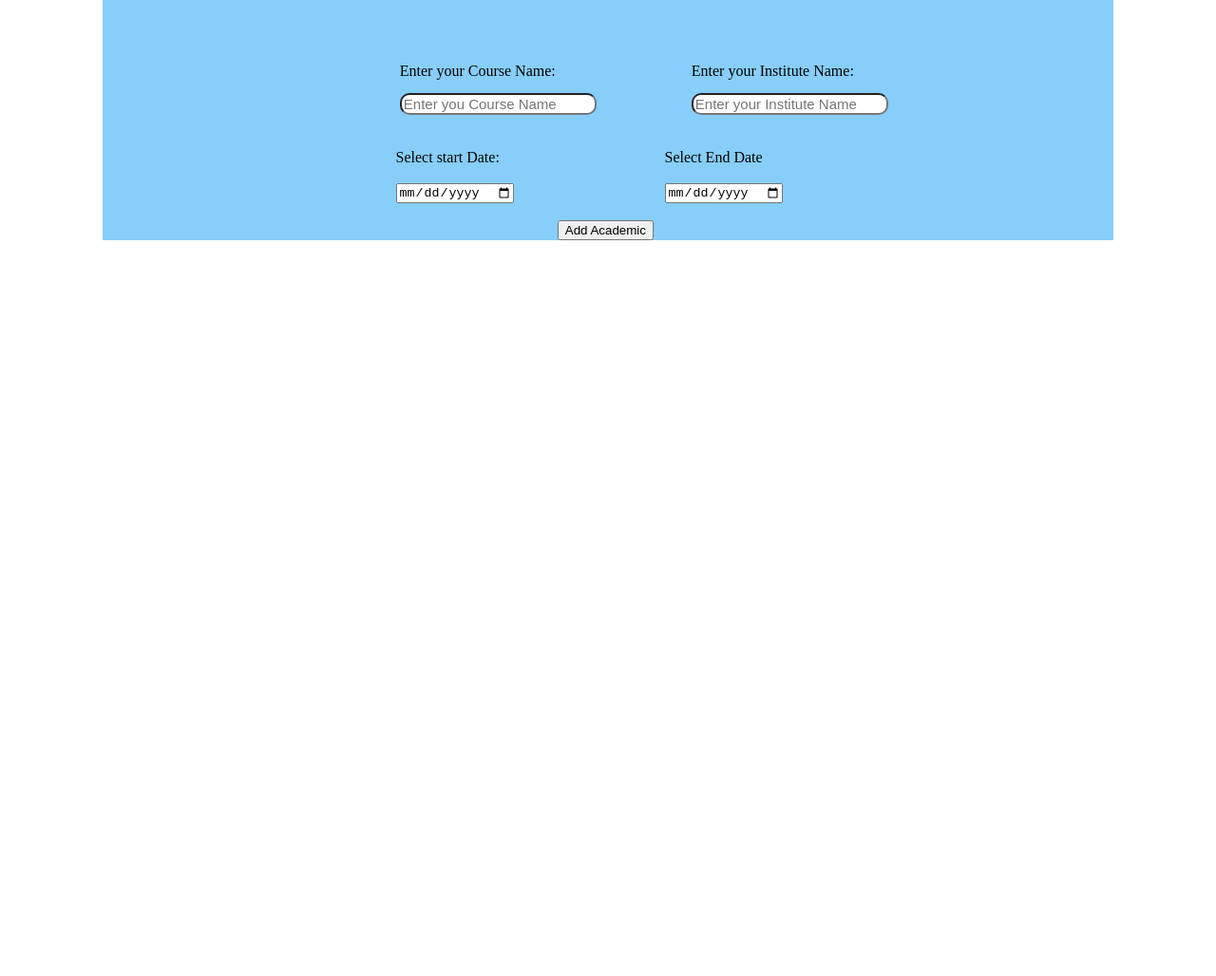
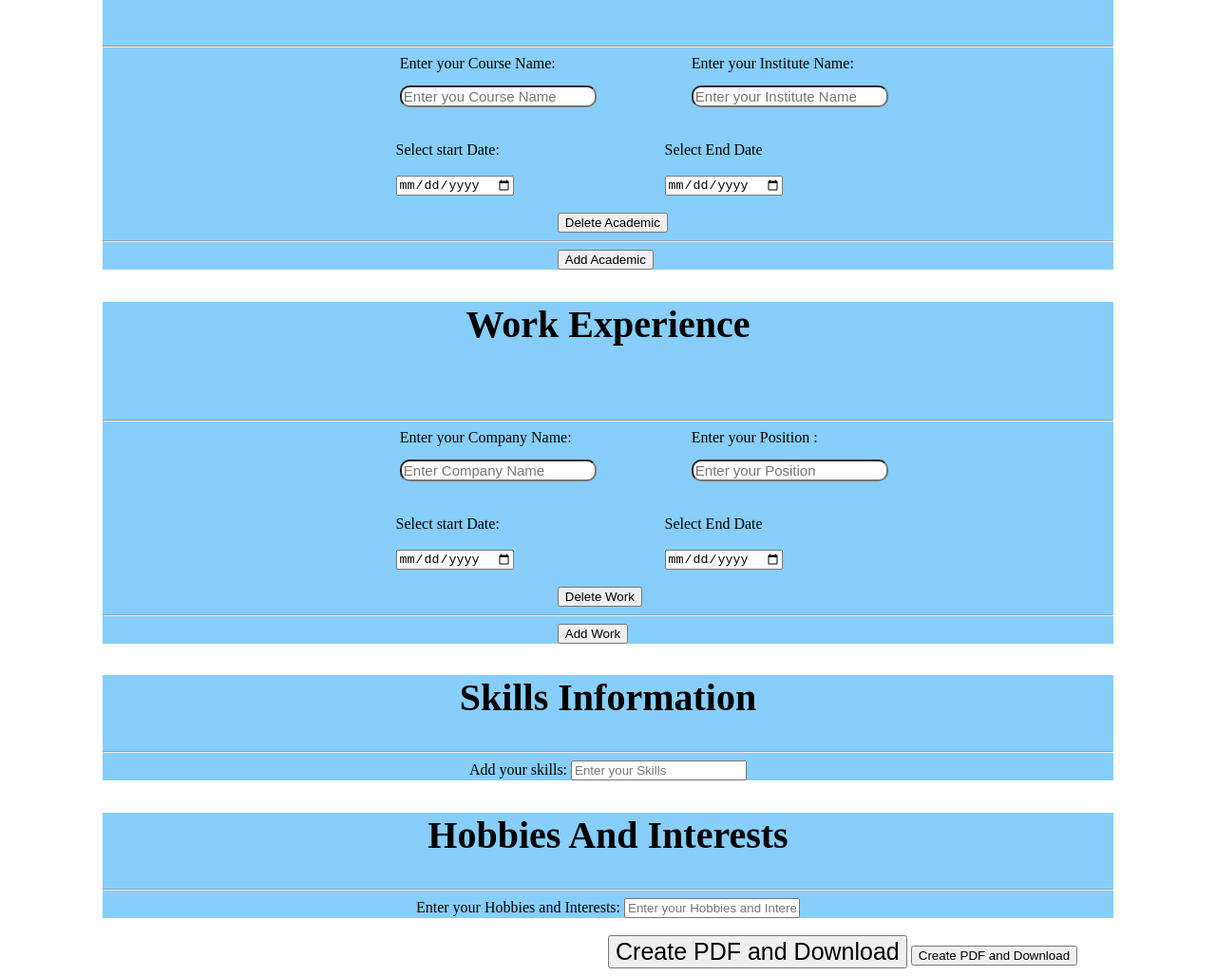
Before and after one commit to tejbijay/dapti, a website: page index.html in a window 1280 px wide. Shown: the part 869-1897 px from the top of the page at 95% size. Before the commit the page ends 1130 px from the top, so only its background shows below. Drawn offline with Linux system fonts and the light colour scheme.

Commit message:
starting js code

```diff
--- a/app.js
+++ b/app.js
@@ -9,3 +9,8 @@ image_input.addEventListener("change",function(){
     });
     reader.readAsDataURL(this.files[0]);
 })
+
+const inputfields = document.querySelector('#main_input');
+const output = document.querySelector('#output');
+
+let inputShow = true;
--- a/index.html
+++ b/index.html
@@ -13,8 +13,9 @@
         <h1 class="mainName">Dapti</h1>
         <hr>
         <h4 class="create">Create your resumes fast and in a simple way</h4>
+        <hr>
     </div>
-
+    <form id="main_input">
    <!-- Basic Information-->
     <div id="basic">
         <h2 class="basic_info">Basic Information</h2><br><br>
@@ -101,6 +102,7 @@
 
 
         <h2 class="academic_info">Academic Information</h2><br><br>
+        <hr>
         <form id="academic_form">
             <div id="academic_resize">
                 <div class="academic_input">
@@ -130,11 +132,89 @@
             </div>
       <br>
 
+      <input type="button" id="btnDeleteAcademic" value="Delete Academic">
+<hr>
       <input type="button" id="btnAddAcademic" value="Add Academic">
         </form>
     </div>
 
+    <!-- Work Experience-->
 
+    <div id="work">
+
+
+        <h2 class="work_info">Work Experience</h2><br><br>
+        <hr>
+        <form id="work_form">
+            <div id="work_resize">
+                <div class="work_input">
+                    <label class="work_label">Enter your Company Name:</label><br><br>
+                    <input type="text" class="work_align" placeholder="Enter Company Name">
+                </div>
+
+                <br>
+
+                <div class="work_input">
+                    <label class="work_label">Enter your Position :</label><br><br>
+                    <input type="text" class="work_align" placeholder="Enter your Position">
+                </div>
+            </div>
+            <br><br>
+
+            <div id="start_end_date_work">
+                <div class="start_date">
+                    <label class="select_start">Select start Date:</label><br><br>
+                    <input type="date" class="select_date">
+                </div>
+
+                <div class="end_date">
+                    <label class="select_end">Select End Date</label><br><br>
+                    <input type="date"class="select_date">
+                </div>
+            </div>
+      <br>
+
+      <input type="button" id="btnDeleteWork" value="Delete Work">
+<hr>
+      <input type="button" id="btnAddWork" value="Add Work">
+        </form>
+    </div>
+
+<!-- Skills-->
+
+<div id="skills">
+
+    <h2 class="skills_info">Skills Information</h2>
+    <hr>
+    <form id="skills_form">
+        <div id="input_skills">
+            <label>Add your skills:</label>
+            <input type="text" placeholder="Enter your Skills" >
+        </div>
+    </form>
+</div>
+
+<!--Hobbies-->
+
+    <div id="hobbies">
+
+        <h2 class="hobbies_info">Hobbies And Interests</h2>
+        <hr>
+        <form id="hobbies_form">
+            <div id="input_hobbies">
+                <label>Enter your Hobbies and Interests: </label>
+                <input type="text" placeholder="Enter your Hobbies and Interests">
+            </div>
+        </form>
+
+    </div>
+</form>
+    <br>
+
+    <div class="output"></div>
+
+    <input type="submit" id="submit" value="Create PDF and Download">
+    <button onclick="window.print()">Create PDF and Download</button>
 
 
     <script src="app.js"></script>
--- a/style.css
+++ b/style.css
@@ -5,7 +5,7 @@
 #header .mainName{
     color: red;
     text-align: center;
-    font-size: 80px;
+    font-size: 60PX;
 }
 #header .create{
     text-align: center;
@@ -100,3 +100,89 @@
 #btnAddAcademic{
     margin-left: 45%;
 }
+
+#btnDeleteAcademic{
+    margin-left: 45%;
+}
+
+
+#skills{
+    /* text-align: center; */
+    background-color: lightskyblue;
+    margin-left: 100px;
+    margin-right: 100px;
+}
+
+#skills .skills_info{
+    text-align: center;
+    font-size: 40px;
+}
+
+#input_skills{
+    text-align: center;
+}
+
+#hobbies{
+    /* text-align: center; */
+    background-color: lightskyblue;
+    margin-left: 100px;
+    margin-right: 100px;
+}
+
+#hobbies .hobbies_info{
+    text-align: center;
+    font-size: 40px;
+}
+
+#input_hobbies{
+    text-align: center;
+}
+
+
+#work{
+    /* text-align: center; */
+    background-color: lightskyblue;
+    margin-left: 100px;
+    margin-right: 100px;
+}
+
+#work .work_info{
+    text-align: center;
+    font-size: 40px;
+}
+#work .work_input{
+    margin-left: 100px;
+}
+
+#work_resize{
+    margin-left: 20%;
+    display: flex;
+    position: relative;
+}
+
+#work .work_align{
+    display: flex;
+    position: relative;
+    margin-top: -2%;
+    font-size: 15px;
+    border-radius: 10px;
+}
+
+#start_end_date_work{
+    margin-left: 29%;
+    display: flex;
+    position: relative;
+
+}
+
+.end_date{
+    margin-left: 21%;
+}
+
+#btnAddWork{
+    margin-left: 45%;
+}
+
+#btnDeleteWork{
+    margin-left: 45%;
+}
```
